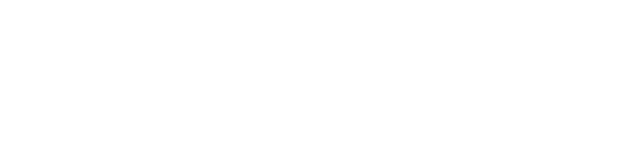
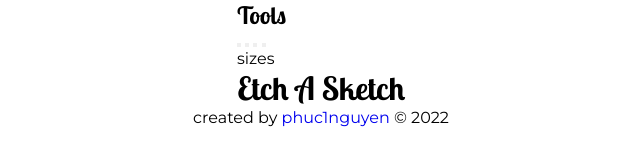
Before and after one commit to phuc1nguyen/etch-a-sketch, a plain HTML site: page index.html in a window 1280 px wide. Shown: the whole page, without its empty margins (319-959 px from the left). Drawn offline with Linux system fonts and the light colour scheme.

Commit message:
HTML draft

```diff
--- a/index.html
+++ b/index.html
@@ -8,7 +8,29 @@
   <title>Etch A Sketch</title>
 </head>
 <body>
+  <div class="container">
+    <div class="settings">
+      <div class="sketch-tools">
+        <h2>Tools</h2>
+        <button type="button" class="btn tools-black"></button>
+        <button type="button" class="btn tools-rainbow"></button>
+        <button type="button" class="btn tools-shade"></button>
+        <button type="button" class="btn tools-clear"></button>
+      </div>
+      <div class="sketch-size">
+        sizes
+      </div>
+    </div>
+    <div class="board">
+      <h1>Etch A Sketch</h1>
+      <div class="sketch"></div>
+      <div class="knobs"></div>
+    </div>
+  </div>
 
+  <footer>
+    <p>created by <a href="https://github.com/phuc1nguyen" target="_blank">phuc1nguyen</a> &copy; 2022</p>
+  </footer>
   <script src="./main.js"></script>
 </body>
 </html>
--- a/main.js
+++ b/main.js
@@ -0,0 +1 @@
+console.log(12345);
--- a/style.css
+++ b/style.css
@@ -0,0 +1,33 @@
+@import url('https://fonts.googleapis.com/css2?family=Lobster+Two:wght@400;700&family=Montserrat:wght@400;700;900&display=swap');
+
+:root {
+  --primary-light: #fff;
+  --secondary-light: #ededed;
+  --primary-dark: #333;
+  --primary-red: #dc2626;
+}
+
+*,
+*::before,
+*::after {
+  margin: 0;
+  padding: 0;
+  box-sizing: border-box;
+}
+
+a {
+  text-decoration: none;
+}
+
+h1, h2, h3, h4, h5, h6 {
+  font-family: 'Lobster Two', cursive;
+}
+
+body {
+  font-family: 'Montserrat', sans-serif;
+  font-size: 1rem;
+  height: 100vh;
+  display: flex;
+  flex-direction: column;
+  align-items: center;
+}
```
